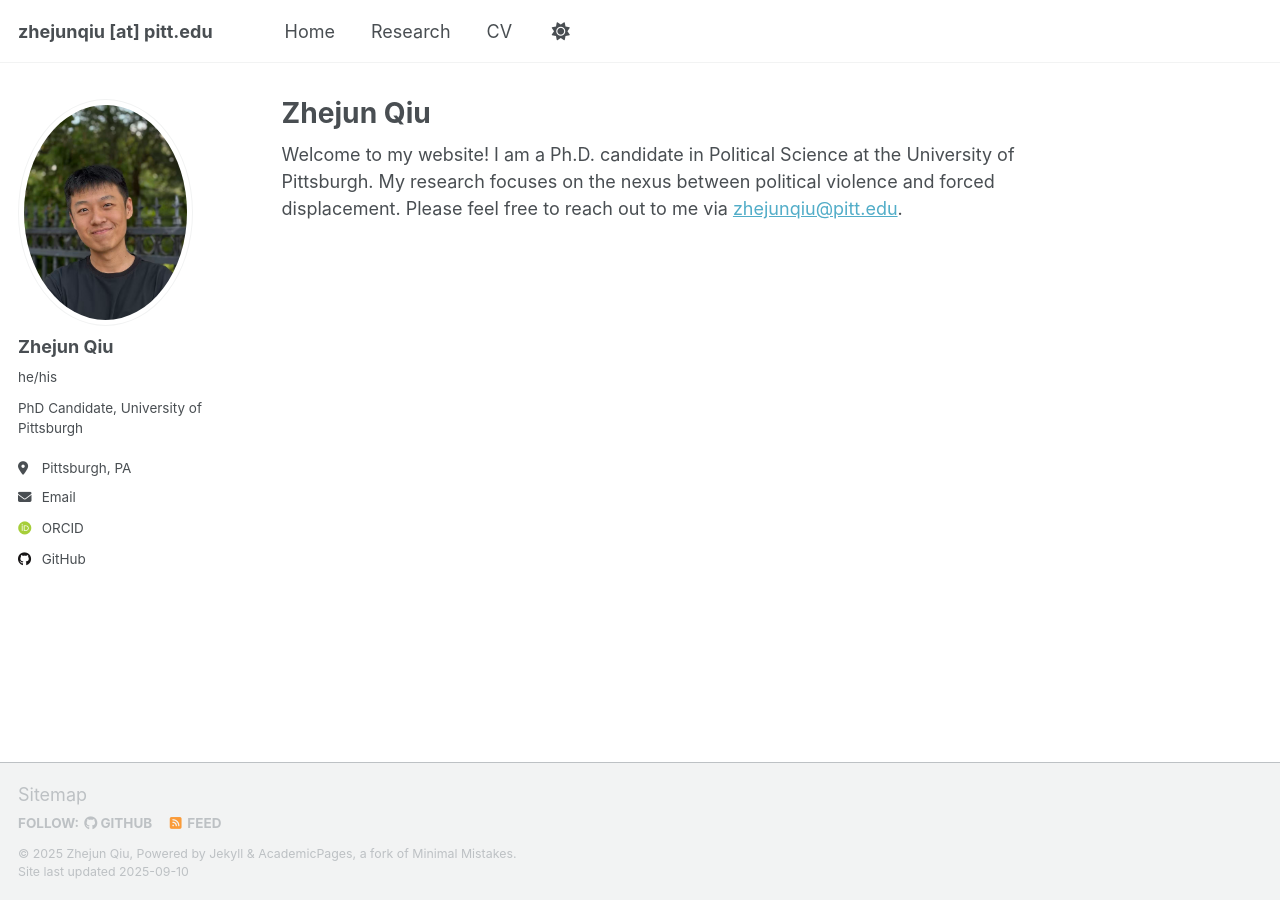
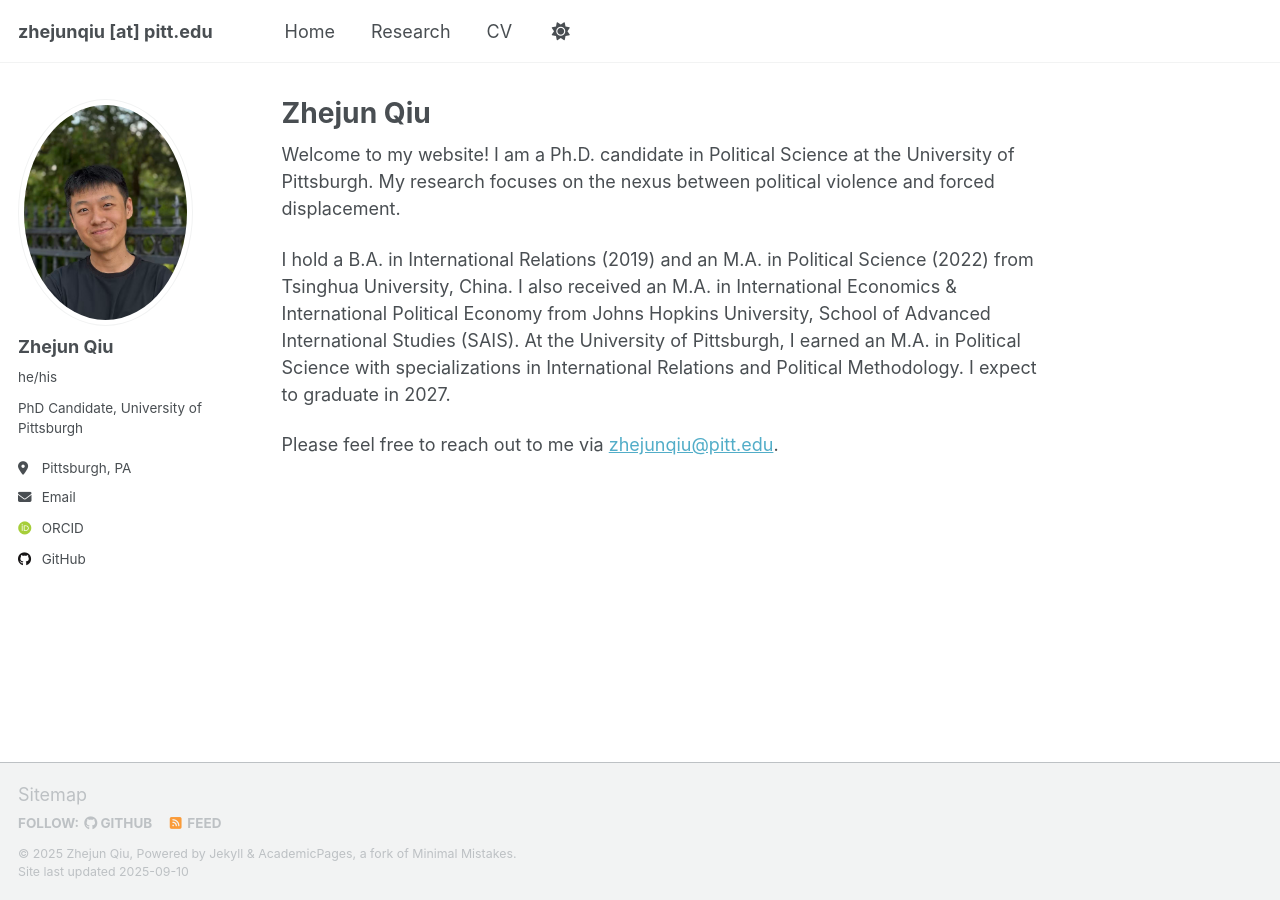
Before and after one commit to zhejun-qiu/zhejun-qiu.github.io, a Jekyll site: the page built from index.md, in a window 1280 px wide. Built offline with Jekyll 4.4.1, drawn with Linux system fonts in a browser that asks for light colours; some web fonts are replaced; a script that is not in the unit is left out.

Commit message:
Update index.md

```diff
--- a/index.md
+++ b/index.md
@@ -4,4 +4,8 @@ title: "Zhejun Qiu"
 author_profile: true
 ---
 
-Welcome to my website! I am a Ph.D. candidate in Political Science at the University of Pittsburgh. My research focuses on the nexus between political violence and forced displacement. Please feel free to reach out to me via [zhejunqiu@pitt.edu](mailto:zhejunqiu@pitt.edu).
+Welcome to my website! I am a Ph.D. candidate in Political Science at the University of Pittsburgh. My research focuses on the nexus between political violence and forced displacement.
+
+I hold a B.A. in International Relations (2019) and an M.A. in Political Science (2022) from Tsinghua University, China. I also received an M.A. in International Economics & International Political Economy from Johns Hopkins University, School of Advanced International Studies (SAIS). At the University of Pittsburgh, I earned an M.A. in Political Science with specializations in International Relations and Political Methodology. I expect to graduate in 2027.
+
+Please feel free to reach out to me via [zhejunqiu@pitt.edu](mailto:zhejunqiu@pitt.edu).
```
